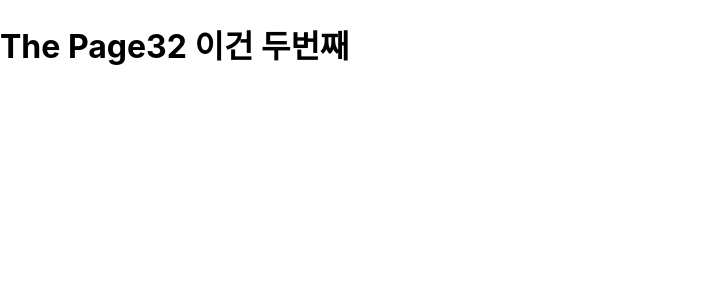
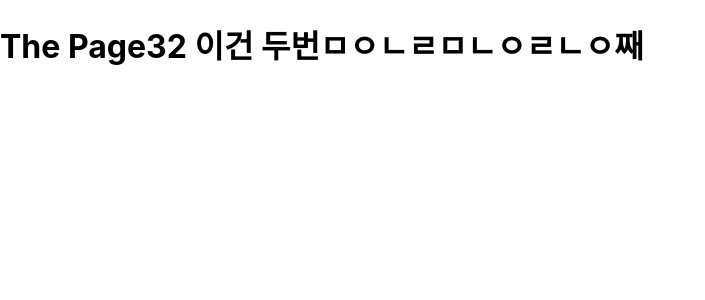
Before and after one commit to ryu9663/mergin-practice, a Next.js app: page /page32 in a window 1280 px wide. Shown: the top 300 px of the page, without its empty margins (0-705 px from the left). Built offline with nearby package versions, Linux system fonts and the light colour scheme.

Commit message:
바바바

```diff
--- a/pages/page32.js
+++ b/pages/page32.js
@@ -1,5 +1,5 @@
 function Page32() {
-  return <h1>The Page32 이건 두번째</h1>;
+  return <h1>The Page32 이건 두번ㅁㅇㄴㄹㅁㄴㅇㄹㄴㅇ째</h1>;
 }
 
 export default Page32;
```
